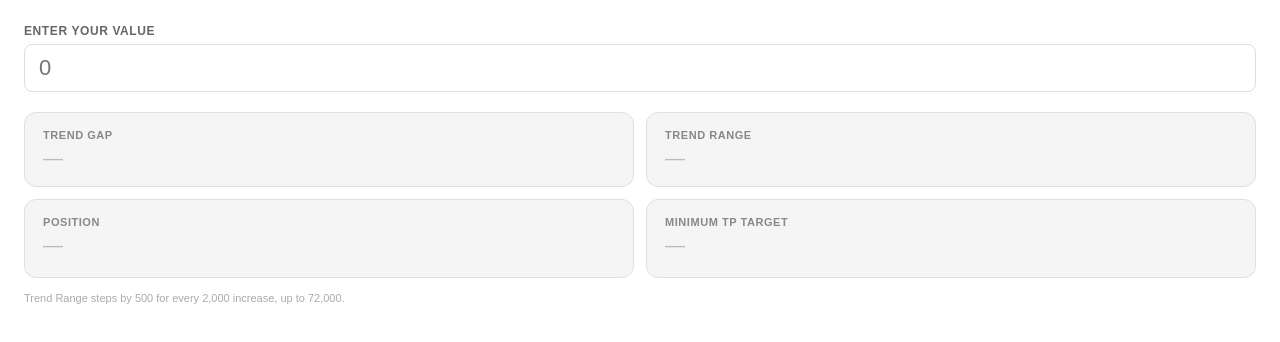
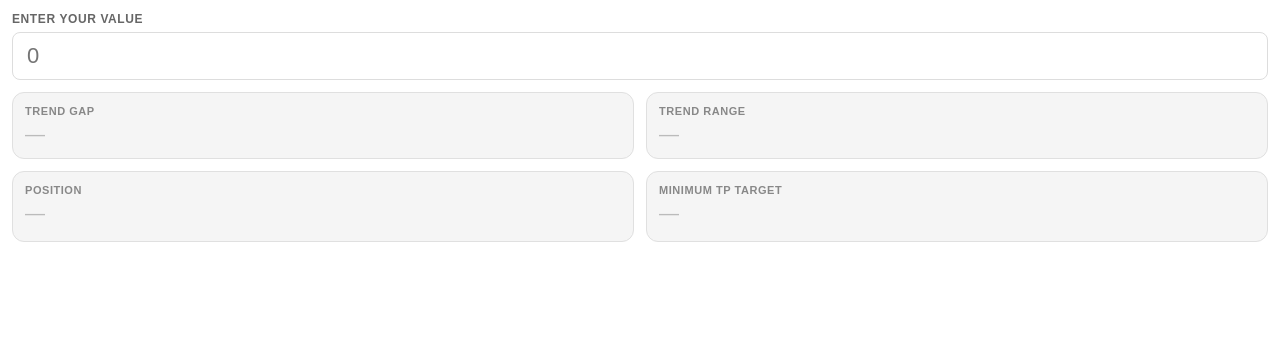
Before and after one commit to mainemacalindong/trend-calculator, a plain HTML site: page index.html in a window 1280 px wide. Drawn offline with Linux system fonts and the light colour scheme.

Commit message:
Adjust CSS padding and margin for layout changes
Reduced padding and margin values in CSS styles for better layout.

```diff
--- a/index.html
+++ b/index.html
@@ -8,7 +8,7 @@
     body {
       font-family: sans-serif;
       background: #ffffff;
-      padding: 24px;
+      padding: 12px;
       margin: 0;
       color: #1a1a1a;
     }
@@ -30,7 +30,7 @@
       border-radius: 8px;
       box-sizing: border-box;
       outline: none;
-      margin-bottom: 20px;
+      margin-bottom: 12px;
     }
     input[type=number]:focus { border-color: #888; }
     input[type=number]::-webkit-inner-spin-button,
@@ -43,7 +43,7 @@
     .card {
       background: #f5f5f5;
       border-radius: 12px;
-      padding: 16px 18px;
+      padding: 12px 12px;
       border: 1.5px solid #e0e0e0;
     }
     .card-label {
@@ -55,7 +55,7 @@
       margin-bottom: 6px;
     }
     .card-value {
-      font-size: 22px;
+      font-size: 20px;
       font-weight: 500;
       color: #1a1a1a;
     }
@@ -90,7 +90,6 @@
       <div class="card-note" id="tp-note"></div>
     </div>
   </div>
-  <div class="hint">Trend Range steps by 500 for every 2,000 increase, up to 72,000.</div>
 
   <script>
     function trendRange(v) {
```
